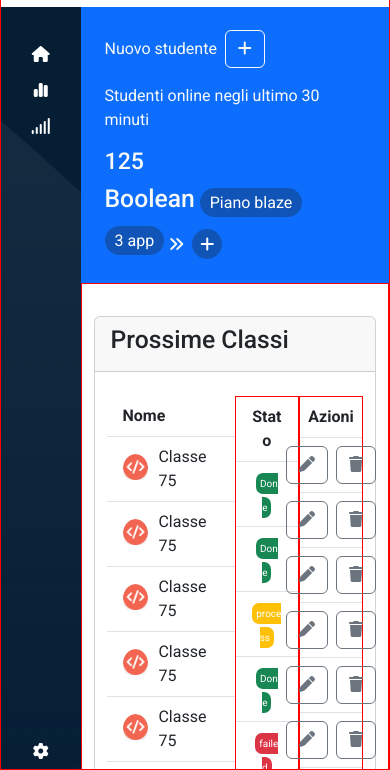
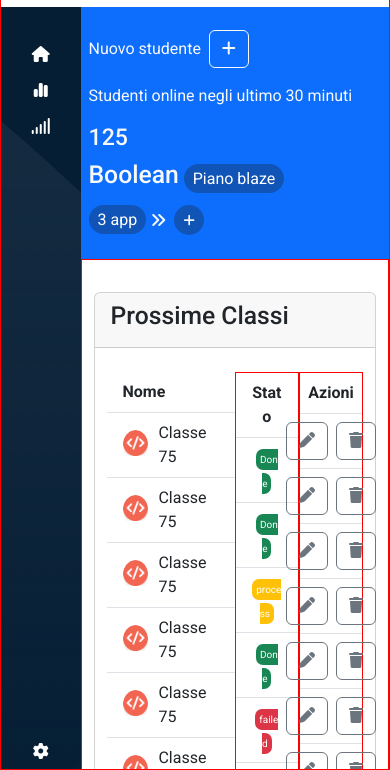
Before and after one commit to StefanoDaniello/html-css-bootstrap-dashboard, a plain HTML site: page index.html in a window 390 px wide. Shown: the part 74-844 px from the top of the page. Drawn offline with nearby package versions, Linux system fonts and the light colour scheme.

Commit message:
responsive mini-nav

```diff
--- a/css/style.css
+++ b/css/style.css
@@ -153,7 +153,7 @@ main .card{
 
 /* button utility  */
 .nav-button{
-    padding: 5px 10px;
+    padding: 5px 9px;
     background-color: var(--color-button-nav);
     color: var(--color-primary);
     border-radius: 20px;
@@ -180,7 +180,10 @@ main .card{
 .st-ml5{
     margin-left: 5px;
 }
-
+/* font utility  */
+.st-fs-s{
+    font-size: small;
+}
 /* media utility  */
 @media screen and (max-width:1100px){
     .st-block{
--- a/index.html
+++ b/index.html
@@ -95,17 +95,17 @@
                 </div>
             </nav>
             <div class="h-100 overflow-y-auto w-100 ">
-                <div class="bg-primary p-4 d-flex justify-content-between mini-nav">
+                <div class="bg-primary py-4 px-2 d-flex justify-content-between mini-nav">
 
                     <div class="text-light " id="uno">
                         <div class="d-flex align-items-center pb-2">
                             <h2>Boolean</h2>
                             <div><a href="#" class="nav-button st-ml5">Piano blaze</a></div>
                         </div>
-                        <div class="d-flex " >
+                        <div class="d-flex align-items-center " >
                             <div><a href="#" class="nav-button">3 app</a></div>
                             <div class="mx-1 d-flex align-items-center"><i class="fa-solid fa-angles-right"></i></div>
-                            <div class="mx-1 nav-button none circle"><i class="fa-solid fa-plus"></i></div>
+                            <div class="mx-1 nav-button none circle"><i class="fa-solid fa-plus st-fs-s"></i></div>
                             <div class="st-block"><a href="#" class="nav-button mx-1">Piano blaze</a></div>
                             <div class="st-block"><a href="#" class="nav-button mx-1">Piano blaze</a></div>
                             <div class="st-block"><a href="#" class="nav-button mx-1">Piano blaze</a></div>
```
